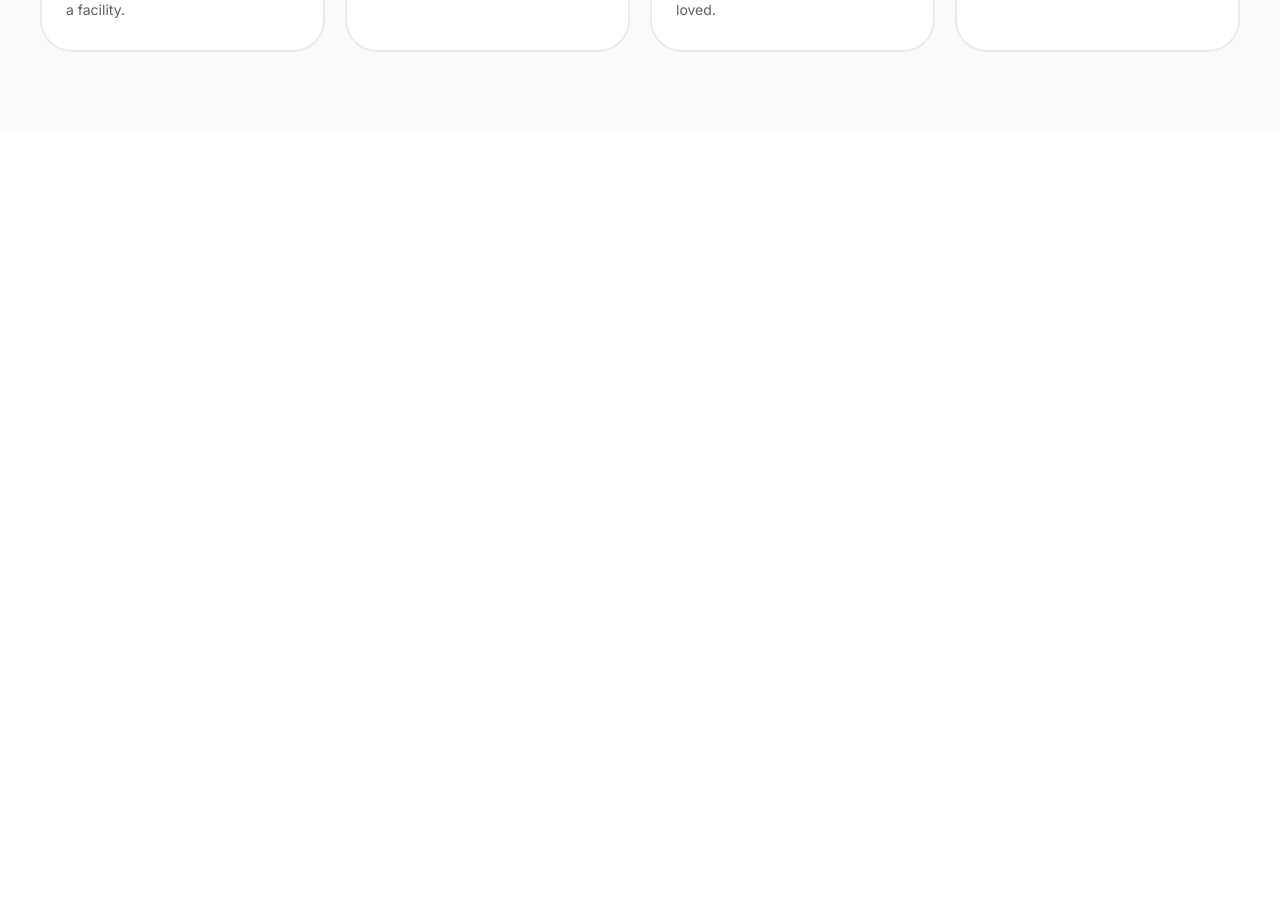
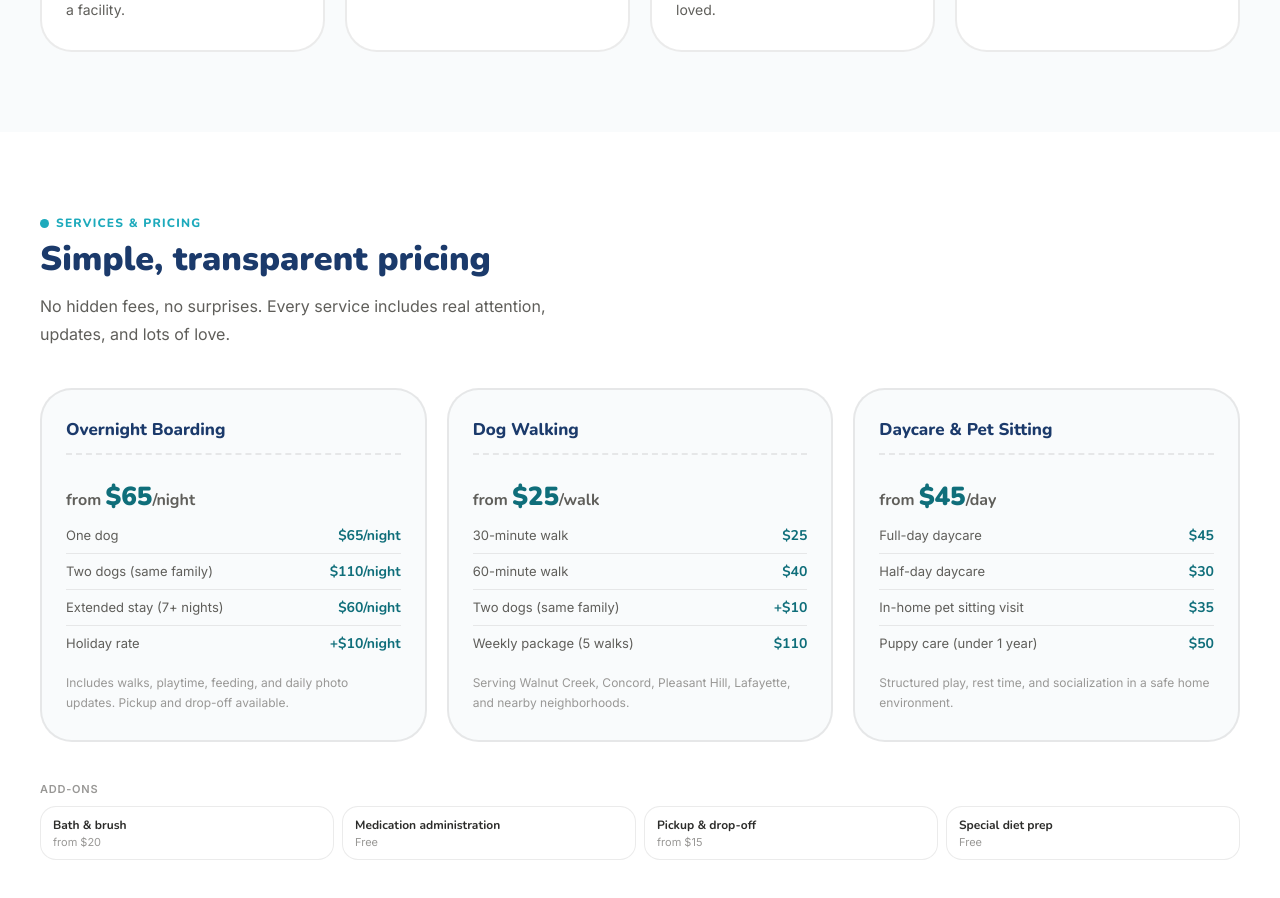
Before and after one commit to AliAdabi/olivers-paws-and-play, a React (Vite) app: page / in a window 1280 px wide. Shown: the part 1580-2478 px from the top of the page. Before the commit the page ends 1712 px from the top, so only its background shows below. Built offline with nearby package versions, Linux system fonts and the light colour scheme.

Commit message:
Build Services section with pricing lists and add-ons

```diff
--- a/src/App.jsx
+++ b/src/App.jsx
@@ -1,6 +1,7 @@
 import Navbar from './components/Navbar/Navbar';
 import Hero from './components/Hero/Hero';
 import WhyUs from './components/WhyUs/WhyUs';
+import Services from './components/Services/Services';
 
 function App() {
   return (
@@ -8,6 +9,7 @@ function App() {
       <Navbar />
       <Hero />
       <WhyUs />
+      <Services />
     </div>
   );
 }
--- /dev/null
+++ b/src/components/Services/Services.jsx
@@ -0,0 +1,90 @@
+import styles from './Services.module.css';
+
+const services = [
+  {
+    title: 'Overnight Boarding',
+    startingPrice: '$65',
+    priceUnit: '/night',
+    items: [
+      { label: 'One dog', price: '$65/night' },
+      { label: 'Two dogs (same family)', price: '$110/night' },
+      { label: 'Extended stay (7+ nights)', price: '$60/night' },
+      { label: 'Holiday rate', price: '+$10/night' },
+    ],
+    note: 'Includes walks, playtime, feeding, and daily photo updates. Pickup and drop-off available.',
+  },
+  {
+    title: 'Dog Walking',
+    startingPrice: '$25',
+    priceUnit: '/walk',
+    items: [
+      { label: '30-minute walk', price: '$25' },
+      { label: '60-minute walk', price: '$40' },
+      { label: 'Two dogs (same family)', price: '+$10' },
+      { label: 'Weekly package (5 walks)', price: '$110' },
+    ],
+    note: 'Serving Walnut Creek, Concord, Pleasant Hill, Lafayette, and nearby neighborhoods.',
+  },
+  {
+    title: 'Daycare & Pet Sitting',
+    startingPrice: '$45',
+    priceUnit: '/day',
+    items: [
+      { label: 'Full-day daycare', price: '$45' },
+      { label: 'Half-day daycare', price: '$30' },
+      { label: 'In-home pet sitting visit', price: '$35' },
+      { label: 'Puppy care (under 1 year)', price: '$50' },
+    ],
+    note: 'Structured play, rest time, and socialization in a safe home environment.',
+  },
+];
+
+const addons = [
+  { name: 'Bath & brush', price: 'from $20' },
+  { name: 'Medication administration', price: 'Free' },
+  { name: 'Pickup & drop-off', price: 'from $15' },
+  { name: 'Special diet prep', price: 'Free' },
+];
+
+function Services() {
+  return (
+    <section id="services" className={styles.servicesSection}>
+      <div className={styles.sectionLabel}>Services &amp; Pricing</div>
+      <h2 className={styles.sectionTitle}>Simple, transparent pricing</h2>
+      <p className={styles.sectionSub}>
+        No hidden fees, no surprises. Every service includes real attention,
+        updates, and lots of love.
+      </p>
+      <div className={styles.servicesGrid}>
+        {services.map((service) => (
+          <div key={service.title} className={styles.serviceCard}>
+            <h3>{service.title}</h3>
+            <div className={styles.priceStarting}>
+              from <span>{service.startingPrice}</span>{service.priceUnit}
+            </div>
+            <ul className={styles.priceList}>
+              {service.items.map((item) => (
+                <li key={item.label}>
+                  {item.label}
+                  <span className={styles.price}>{item.price}</span>
+                </li>
+              ))}
+            </ul>
+            <p className={styles.serviceNote}>{service.note}</p>
+          </div>
+        ))}
+      </div>
+      <div className={styles.addonLabel}>Add-ons</div>
+      <div className={styles.addonGrid}>
+        {addons.map((addon) => (
+          <div key={addon.name} className={styles.addonItem}>
+            <div className={styles.addonName}>{addon.name}</div>
+            <div className={styles.addonPrice}>{addon.price}</div>
+          </div>
+        ))}
+      </div>
+    </section>
+  );
+}
+
+export default Services;
--- /dev/null
+++ b/src/components/Services/Services.module.css
@@ -0,0 +1,170 @@
+.servicesSection {
+  background: #fff;
+  position: relative;
+  overflow: hidden;
+}
+
+.sectionLabel {
+  font-size: 12px;
+  font-weight: 800;
+  color: var(--teal);
+  text-transform: uppercase;
+  letter-spacing: 0.1em;
+  margin-bottom: 0.5rem;
+  font-family: 'Nunito', sans-serif;
+  display: inline-flex;
+  align-items: center;
+  gap: 7px;
+}
+
+.sectionLabel::before {
+  content: '';
+  display: inline-block;
+  width: 9px;
+  height: 9px;
+  border-radius: 50%;
+  background: var(--teal);
+  flex-shrink: 0;
+}
+
+.sectionTitle {
+  font-size: 34px;
+  font-weight: 900;
+  margin-bottom: 0.75rem;
+  color: var(--navy);
+  line-height: 1.2;
+}
+
+.sectionSub {
+  font-size: 16px;
+  color: var(--text-secondary);
+  margin-bottom: 2.5rem;
+  line-height: 1.75;
+  max-width: 560px;
+}
+
+.servicesGrid {
+  display: grid;
+  grid-template-columns: repeat(auto-fit, minmax(220px, 1fr));
+  gap: 20px;
+}
+
+.serviceCard {
+  background: var(--warm-white);
+  border: 2px solid var(--border);
+  border-radius: var(--radius-xl);
+  padding: 1.75rem 1.5rem;
+  transition: transform 0.2s, box-shadow 0.2s;
+}
+
+.serviceCard:hover {
+  transform: translateY(-6px) rotate(0.6deg);
+  box-shadow: 0 18px 44px rgba(29, 170, 188, 0.18);
+}
+
+.serviceCard h3 {
+  font-size: 17px;
+  font-weight: 800;
+  color: var(--navy);
+  font-family: 'Nunito', sans-serif;
+  margin-bottom: 14px;
+  padding-bottom: 12px;
+  border-bottom: 2px dashed var(--border);
+}
+
+.priceStarting {
+  font-family: 'Nunito', sans-serif;
+  font-size: 16px;
+  font-weight: 700;
+  color: var(--text-secondary);
+  padding: 10px 0 4px;
+}
+
+.priceStarting span {
+  font-size: 26px;
+  font-weight: 900;
+  color: var(--teal-dark);
+}
+
+.priceList {
+  list-style: none;
+  display: flex;
+  flex-direction: column;
+}
+
+.priceList li {
+  font-size: 13px;
+  color: var(--text-secondary);
+  display: flex;
+  justify-content: space-between;
+  align-items: center;
+  padding: 8px 0;
+  border-bottom: 1px solid var(--border);
+}
+
+.priceList li:last-child {
+  border-bottom: none;
+}
+
+.price {
+  font-weight: 700;
+  color: var(--teal-dark);
+  font-family: 'Nunito', sans-serif;
+  font-size: 14px;
+}
+
+.serviceNote {
+  font-size: 12px;
+  color: var(--text-muted);
+  margin-top: 12px;
+  line-height: 1.65;
+}
+
+.addonLabel {
+  font-size: 11px;
+  font-weight: 800;
+  color: var(--text-muted);
+  text-transform: uppercase;
+  letter-spacing: 0.07em;
+  margin: 16px 0 10px;
+  margin-top: 2.5rem;
+}
+
+.addonGrid {
+  display: grid;
+  grid-template-columns: repeat(4, 1fr);
+  gap: 8px;
+}
+
+.addonItem {
+  background: #fff;
+  border: 1.5px solid var(--border);
+  border-radius: var(--radius-md);
+  padding: 10px 12px;
+  transition: transform 0.2s, box-shadow 0.2s, border-color 0.2s;
+}
+
+.addonItem:hover {
+  transform: translateY(-2px) scale(1.04);
+  box-shadow: 0 4px 14px rgba(29, 170, 188, 0.15);
+  border-color: var(--teal-mid);
+}
+
+.addonName {
+  font-size: 12px;
+  font-weight: 700;
+  color: var(--charcoal);
+  font-family: 'Nunito', sans-serif;
+}
+
+.addonPrice {
+  font-size: 11px;
+  color: var(--text-muted);
+  margin-top: 2px;
+}
+
+@media (max-width: 768px) {
+  .addonGrid {
+    grid-template-columns: 1fr 1fr;
+  }
+}
```
